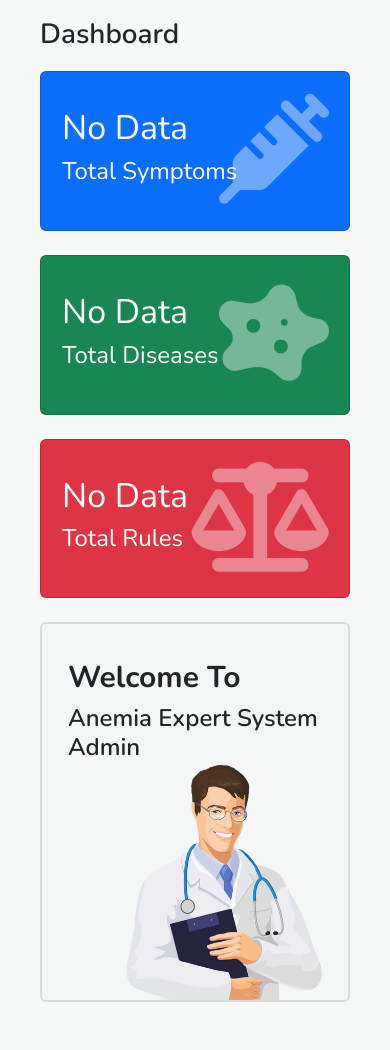
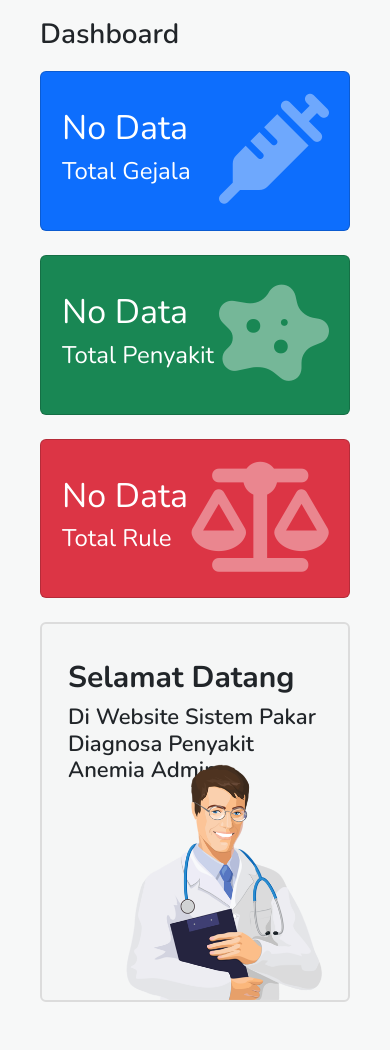
Before and after one commit to akaslayer/Anima, a PHP site: page /Admin/home/Dashboard.php in a window 390 px wide. Shown: the part 62-1112 px from the top of the page. Run offline with PHP 8.4, Linux system fonts and the light colour scheme; the visitor is signed in with stand-in values (Sample User, id 1); data that the repository does not hold is empty; some libraries are stand-ins or nearby versions.

Commit message:
Perubahan data ke bahasa indonesia

```diff
--- a/skripsi-anemia/Admin/gejala/AddGejala.php
+++ b/skripsi-anemia/Admin/gejala/AddGejala.php
@@ -30,7 +30,7 @@ if(isset($_POST['submit'])){
   <?php include("../sidebar.php");?>
   <div class="container_rule">
   <form method="post">
-  <h1>Add New Symptoms</h1>
+  <h1>Tambah Gejala Baru</h1>
   <div class="mb-2 mt-3">
     <label>Nama Gejala<i style="color:red;">*</i></label>
     <input type="text" class="form-control" name="gejala" autocomplete="off">
--- a/skripsi-anemia/Admin/gejala/DisplayGejala.php
+++ b/skripsi-anemia/Admin/gejala/DisplayGejala.php
@@ -29,10 +29,10 @@ if(isset($_POST['tombolcarigejala'])){
   <?php include("../sidebar.php");?>
   <div class="container">
         <div class="searchAndRule">
-        <button id="rule_btn"><a href="AddGejala.php"  style="text-decoration: none;color:white;">Add Symptoms<i class="fa fa-plus" style="margin-left:10px"></i></a></button>
+        <button id="rule_btn"><a href="AddGejala.php"  style="text-decoration: none;color:white;">Tambah Gejala<i class="fa fa-plus" style="margin-left:10px"></i></a></button>
             <div class="search_rule" style="float:right">
             <form method="POST" action="DisplayGejala.php">
-                    <input type="text" name="carigejala" placeholder="Search Symptoms" autofocus value="<?php echo $carigejala; ?>">
+                    <input type="text" name="carigejala" placeholder="Nama Gejala" autofocus value="<?php echo $carigejala; ?>">
                     <button id="cari_btn" type="submit" name="tombolcarigejala"><i class="fa fa-search" aria-hidden="true" style="margin-right:5px"></i>Search</button>
             </form>
             </div>
@@ -43,7 +43,7 @@ if(isset($_POST['tombolcarigejala'])){
     <tr>
       <th scope="col">No</th>
       <th scope="col" style="width:70%">Nama Gejala</th>
-      <th scope="col" style="width:20%">Operations</th>
+      <th scope="col" style="width:20%">Aksi</th>
     </tr>
     </tr>
   </thead>
--- a/skripsi-anemia/Admin/gejala/UpdateGejala.php
+++ b/skripsi-anemia/Admin/gejala/UpdateGejala.php
@@ -34,7 +34,7 @@ if(isset($_POST['submit'])){
   <?php include("../sidebar.php");?>
   <div class="container_rule">
   <form method="post">
-  <h1>Update Symptoms</h1>
+  <h1>Update Gejala</h1>
   <div class="mb-2 mt-3">
     <label>Nama Gejala<i style="color:red;">*</i></label>
     <input type="text" class="form-control" name="gejala" autocomplete="off" value="<?php echo $gejala;?>">
--- a/skripsi-anemia/Admin/history/DisplayHistory.php
+++ b/skripsi-anemia/Admin/history/DisplayHistory.php
@@ -34,7 +34,7 @@ if(isset($_POST['tombolcari'])){
         <button id="history_btn"><a href="Export.php" style="color:white;"><i style="margin-right:5px"class="fa fa-download"></i>Export</a></button>
             <div class="search_rule" style="float:right">
             <form method="POST" action="DisplayHistory.php">
-                    <input type="text" name="carihistory" placeholder="Search Name" autofocus value="<?php echo $carihistory; ?>">
+                    <input type="text" name="carihistory" placeholder="Nama User" autofocus value="<?php echo $carihistory; ?>">
                     <button id="cari_btn" type="submit" name="tombolcari"><i class="fa fa-search" aria-hidden="true" style="margin-right:5px"></i>Search</button>
             </form>
             </div>
@@ -46,12 +46,12 @@ if(isset($_POST['tombolcari'])){
       <th scope="col" width="5%">No</th>
       <th scope="col">Tanggal</th>
       <th scope="col" width="10%">Nama</th>
-      <th scope="col">Gender</th>
+      <th scope="col">Jenis Kelamin</th>
       <th scope="col">Umur</th>
       <th scope="col">Domisili</th>
       <th scope="col">Hasil</th>
       <th scope="col" width="7%">CF</th>
-      <th scope="col">Operations</th>
+      <th scope="col">Aksi</th>
     </tr>
   </thead>
   <tbody>
--- a/skripsi-anemia/Admin/home/Dashboard.php
+++ b/skripsi-anemia/Admin/home/Dashboard.php
@@ -36,7 +36,7 @@ if ((isset($_SESSION['carigejala'])) || (isset($_SESSION['caripenyakit'])) || (i
                             echo '<h3 class="mb-2"> No Data </h3>';
                         }
                     ?>
-                    <h2>Total Symptoms</h2>
+                    <h2>Total Gejala</h2>
                     <div class='icon'>
                     <i class="fa-solid fa-syringe"></i>
                     </div>
@@ -56,7 +56,7 @@ if ((isset($_SESSION['carigejala'])) || (isset($_SESSION['caripenyakit'])) || (i
                             echo '<h3 class="mb-2"> No Data </h3>';
                         }
                     ?>
-                    <h2>Total Diseases</h2>
+                    <h2>Total Penyakit</h2>
                     <div class='icon'>
                         <i class="fa-solid fa-disease mr-2"></i>
                     </div>
@@ -76,7 +76,7 @@ if ((isset($_SESSION['carigejala'])) || (isset($_SESSION['caripenyakit'])) || (i
                         }
                     ?>
 
-                    <h2>Total Rules</h2>
+                    <h2>Total Rule</h2>
                     <div class='icon'>
                     <i class="fa-solid fa-scale-balanced mr-2"></i>
                     </div>
@@ -88,8 +88,8 @@ if ((isset($_SESSION['carigejala'])) || (isset($_SESSION['caripenyakit'])) || (i
     <div class="col-xs-9 col-md-12">
             <div id="card_welcome"class="card mb-5" >
                 <div class="card-body">
-                    <h1>Welcome To</h1>
-                    <h2 id="desc">Anemia Expert System Admin</h2>
+                    <h1>Selamat Datang</h1>
+                    <h2 id="desc">Di Website Sistem Pakar Diagnosa Penyakit Anemia Admin</h2>
                     <div class='ImageDash'>
                         <img id="dashboard" style="" src="./../../assets/images/dashboard.png"/>
                     </div>
--- a/skripsi-anemia/Admin/penyakit/AddPenyakit.php
+++ b/skripsi-anemia/Admin/penyakit/AddPenyakit.php
@@ -31,7 +31,7 @@ if(isset($_POST['submit'])){
   <?php include("../sidebar.php");?>
   <div class="container_rule">
   <form method="post">
-  <h1>Add New Diseases</h1>
+  <h1>Tambah Penyakit Baru</h1>
   <div class="mb-2 mt-4">
     <label>Nama Penyakit<i style="color:red;">*</i></label>
     <input type="text" class="form-control" name="penyakit" autocomplete="off">
--- a/skripsi-anemia/Admin/penyakit/DisplayPenyakit.php
+++ b/skripsi-anemia/Admin/penyakit/DisplayPenyakit.php
@@ -30,10 +30,10 @@ if(isset($_POST['tombolcari'])){
     <?php include("../sidebar.php");?>
     <div class="container">
         <div class="searchAndRule">
-        <button id="rule_btn"><a href="AddPenyakit.php"  style="text-decoration: none;color:white;">Add Diseases<i class="fa fa-plus" style="margin-left:10px"></i></a></button>
+        <button id="rule_btn"><a href="AddPenyakit.php"  style="text-decoration: none;color:white;">Tambah Penyakit<i class="fa fa-plus" style="margin-left:10px"></i></a></button>
             <div class="search_rule" style="float:right">
             <form method="POST" action="DisplayPenyakit.php">
-                    <input type="text" name="caripenyakit" placeholder="Search Diseases" autofocus value="<?php echo $caripenyakit; ?>">
+                    <input type="text" name="caripenyakit" placeholder="Nama Penyakit" autofocus value="<?php echo $caripenyakit; ?>">
                     <button id="cari_btn" type="submit" name="tombolcari"><i class="fa fa-search" aria-hidden="true" style="margin-right:5px"></i>Search</button>
 
             </form>
@@ -46,7 +46,7 @@ if(isset($_POST['tombolcari'])){
       <th scope="col">No</th>
       <th scope="col" style="width:25%">Nama Penyakit</th>
       <th scope="col" style="width:55%">Saran Penyakit</th>
-      <th scope="col" style="width:15%">Operations</th>
+      <th scope="col" style="width:15%">Aksi</th>
     </tr>
   </thead>
   <tbody>
--- a/skripsi-anemia/Admin/penyakit/UpdatePenyakit.php
+++ b/skripsi-anemia/Admin/penyakit/UpdatePenyakit.php
@@ -38,7 +38,7 @@ if(isset($_POST['submit'])){
   <?php include("../sidebar.php");?>
   <div class="container_rule">
     <form method="post">
-    <h1>Add New Diseases</h1>
+    <h1>Update Penyakit</h1>
   <div class="mb-2 mt-4">
     <label>Nama Penyakit<i style="color:red;">*</i></label>
     <input type="text" class="form-control" name="penyakit" autocomplete="off" value="<?php echo $penyakit;?>">
--- a/skripsi-anemia/Admin/rule/AddRule.php
+++ b/skripsi-anemia/Admin/rule/AddRule.php
@@ -31,7 +31,7 @@ if(isset($_POST['submit'])){
   <div class="container_rule">
 
   <form method="post">
-  <h1>Add New Rules</h1>
+  <h1>Tambah Rule Baru</h1>
   <div class="rules mb-2 mt-5">
     <label>Penyakit<i style="color:red;">*</i></label>
     <select  name="penyakit" id="penyakit" required>
--- a/skripsi-anemia/Admin/rule/DisplayRule.php
+++ b/skripsi-anemia/Admin/rule/DisplayRule.php
@@ -29,10 +29,10 @@ if(isset($_POST['tombolcari'])){
     <?php include("../sidebar.php");?>
     <div class="container">
         <div class="searchAndRule">
-        <button id="rule_btn"><a href="AddRule.php" style="color:white;">Add Rule<i class="fa fa-plus" style="margin-left:10px"></i></a></button>
+        <button id="rule_btn"><a href="AddRule.php" style="color:white;">Tambah Rule<i class="fa fa-plus" style="margin-left:10px"></i></a></button>
             <div class="search_rule" style="float:right">
             <form method="POST" action="DisplayRule.php">
-                    <input type="text" name="cari" placeholder="Search Diseases" autofocus value="<?php echo $cari; ?>">
+                    <input type="text" name="cari" placeholder="Nama Penyakit" autofocus value="<?php echo $cari; ?>">
                     <button id="cari_btn" type="submit" name="tombolcari"><i class="fa fa-search" aria-hidden="true" style="margin-right:5px"></i>Search</button>
             </form>
             </div>
@@ -46,7 +46,7 @@ if(isset($_POST['tombolcari'])){
       <th scope="col" style="width:40%">Gejala</th>
       <th scope="col">MB</th>
       <th scope="col">MD</th>
-      <th scope="col" style="width:15%">Operations</th>
+      <th scope="col" style="width:15%">Aksi</th>
     </tr>
   </thead>
   <tbody>
--- a/skripsi-anemia/Admin/rule/UpdateRule.php
+++ b/skripsi-anemia/Admin/rule/UpdateRule.php
@@ -43,8 +43,8 @@ if(isset($_POST['submit'])){
   <?php include("../sidebar.php");?>
   <div class="container_rule">
   <form method="post">
-  <h1>Update Rules</h1>
-  <div class="mb-2 mt-5">
+  <h1>Update Rule</h1>
+  <div class="mb-2 mt-4">
     <label>Penyakit<i style="color:red;">*</i></label>
     <select name="penyakit" id="penyakit" required>
         <option value="<?php echo $kode_penyakit;?>"><?php echo $penyakit;?></option>
--- a/skripsi-anemia/HasilDiagnosa.php
+++ b/skripsi-anemia/HasilDiagnosa.php
@@ -152,7 +152,7 @@ if(!isset($_SESSION['nama']) && !isset($_SESSION['nama_penyakit'])){
         <button class="btn btn-sucess print" onclick="printDiv('printableArea')" id="print-btn"><i class="fa-solid fa-print"></i>Print</button>
     </div>
     <hr size="2" width="70%" color="black" style="margin-top:120px;margin-bottom:0px;margin-left:auto;margin-right:auto;" >
-    <p>Pilih tombol berikut jika ingin melakukan diagnosa ulang atau menyelesaikan diagnosa penyakit anemia</p>
+    <p style="text-align: center;font-size: 14px;margin-top: 10px;">Pilih tombol berikut jika ingin melakukan diagnosa ulang atau menyelesaikan diagnosa penyakit anemia</p>
     <div class="btn-hasil">
 
         <a href="diagnosa.php"><input class="btn retry" type="button" value="Diagnosa Lagi"/></a>
--- a/skripsi-anemia/assets/css/Dashboard.css
+++ b/skripsi-anemia/assets/css/Dashboard.css
@@ -57,7 +57,7 @@ body{
 }
 
 #desc{
-    font-size:40px;
+    font-size:30px;
     margin-left: 40px;
     font-weight: 600;
 }
@@ -69,7 +69,7 @@ body{
     }
 
     #desc{
-        font-size: 30px;
+        font-size: 26px;
     }
   }
 
@@ -81,7 +81,7 @@ body{
     }
 
     #desc{
-        font-size: 38px;
+        font-size: 24px;
     }
     #dashboard{
         height:276px;
@@ -101,13 +101,15 @@ body{
 
   @media screen and (max-width: 992px) {
     .card-body h1{
-        font-size: 40px;
+        font-size: 30px;
         margin-left: 5px;
+        margin-top: 0;
     }
 
     #desc{
-        font-size: 30px;
+        font-size: 22px;
         margin-left: 5px;
+        margin-top: 0;
     }
   }
 
@@ -120,7 +122,7 @@ body{
     }
 
     #desc{
-        font-size: 24px;
+        font-size: 22px;
         margin-left: 5px;
         margin-top: 0;
     }
--- a/skripsi-anemia/assets/css/HasilDiagnosa.css
+++ b/skripsi-anemia/assets/css/HasilDiagnosa.css
@@ -112,11 +112,7 @@ table{
     font-weight:500;
 }
 
-p{
-    text-align: center;
-    font-size: 14px;
-    margin-top: 10px;
-}
+
 
 @page{
     size: A4;
--- a/skripsi-anemia/diagnosa.php
+++ b/skripsi-anemia/diagnosa.php
@@ -103,8 +103,8 @@ if(isset($_POST['submit'])){
       echo '<script type="text/javascript">';
       echo 'swal({
                     title: "Error!",
-                    text: "Please choose at least one symptoms",
-                    type: "warning",
+                    text: "Pilih Setidaknya 1 Kondisi Dari Gejala Yang Sedang Dirasakan",
+                    type: "error",
                     timer: 2000,
                     showConfirmButton: false
                 })';
--- a/skripsi-anemia/index.php
+++ b/skripsi-anemia/index.php
@@ -77,7 +77,7 @@ unset($_SESSION['pilihan_kondisi']);
     <div class="left">
     <div class="content">
         <h1>Sistem Pakar</h1>
-        <h2>Diagnosis Penyakit Anemia</h2>
+        <h2>Diagnosa Penyakit Anemia</h2>
         <a href="formKonsultasi.php"class="btn-get-started scrollto">Mulai Konsultasi</a>
     </div>
 </div>
--- a/skripsi-anemia/login.php
+++ b/skripsi-anemia/login.php
@@ -75,8 +75,8 @@ unset($_SESSION['pilihan_kondisi']);
                     // echo 'swal("Error!", "Invalid Username or Password", "warning");';
                     echo 'swal({
                         title: "Error!",
-                        text: "Invalid Username or Password",
-                        type: "warning",
+                        text: "Username Atau Password Salah",
+                        type: "error",
                         timer: 2000,
                         showConfirmButton: false
                       })';
@@ -86,7 +86,7 @@ unset($_SESSION['pilihan_kondisi']);
                     echo '<script type="text/javascript">';
                     echo 'swal({
                         title: "Success!",
-                        text: "Login Succesfully",
+                        text: "Login Berhasil",
                         type: "success",
                         timer: 2000,
                         showConfirmButton: false
```
